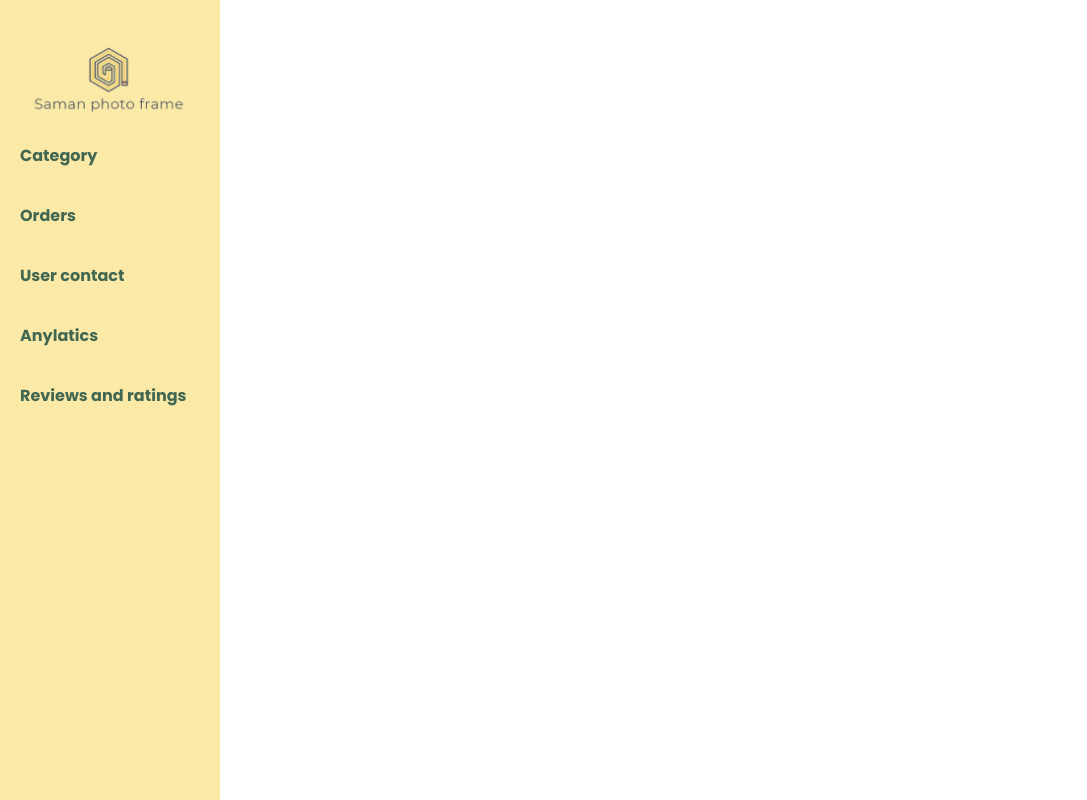
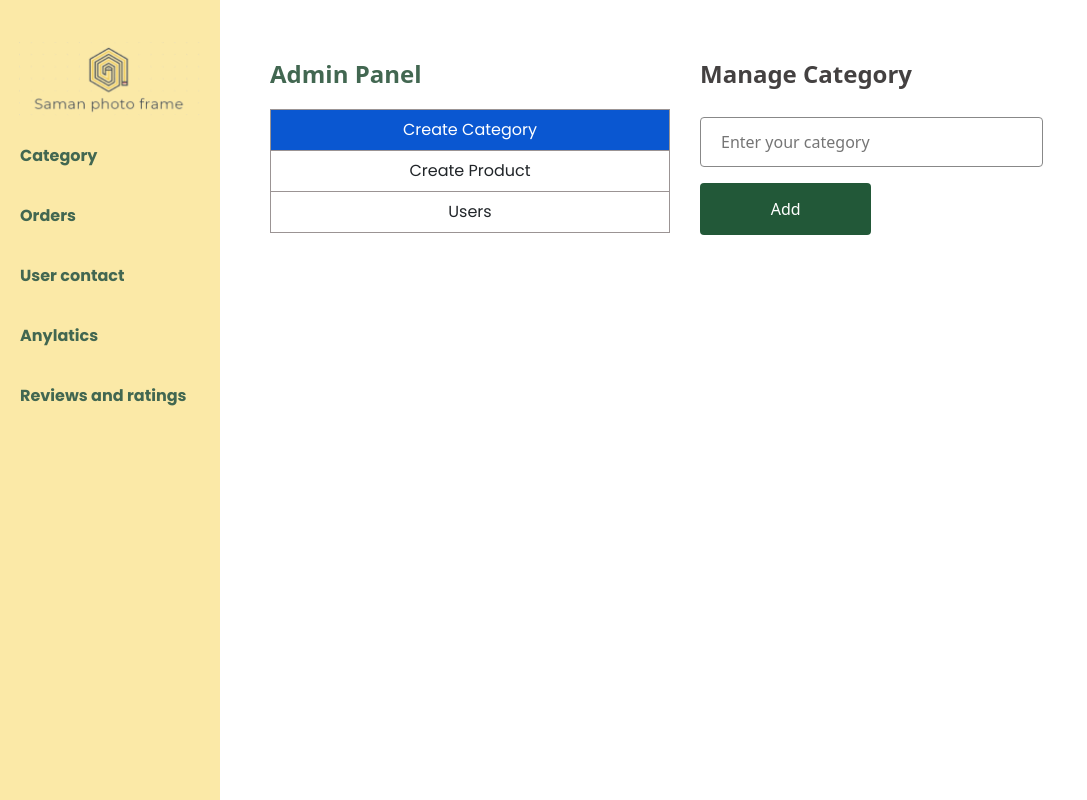
Before and after one commit to maharjanshreya/Photo-frame-website, a React (Create React App) app: page /adminDashboard in a window 1280 px wide. Shown: the whole page, without its empty margins (0-1087 px from the left). Built offline with nearby package versions, Linux system fonts and the light colour scheme.

Commit message:
admin dashboard interface

```diff
--- a/src/Admin/adminnavbar.css
+++ b/src/Admin/admin.css
@@ -70,3 +70,39 @@
     font-family: 'Poppins';
     font-weight: bold;
   }
+  .stack{
+    width: 400px;
+    border-top: 1px solid #9B9494;
+    border-left: 1px solid #9B9494;
+    border-right: 1px solid #9B9494;
+
+  }
+  .category{
+    width: 100%;
+    padding: 12px 20px;
+    margin: 8px 0;
+    display: inline-block;
+    border: 1px solid #888888;
+    border-radius: 4px;
+    box-sizing: border-box;
+  }
+  .admin-panel{
+    margin-right: 30px;
+  }
+  .p-2{
+    padding: 10px 25px;
+    border-bottom: 1px solid #9B9494;
+    font-family: 'Poppins';
+    text-align: center;
+  }
+  .active {
+    background-color: #0A57D1;
+    color: white;
+
+  }
+  .header-text{
+
+    font-weight:bold;
+    margin-bottom:20px;
+    margin-top: 40px;
+  }
--- a/src/Admin/adminDashboard.js
+++ b/src/Admin/adminDashboard.js
@@ -1,20 +1,70 @@
+import React, { useState } from 'react';
 import Navbar from './adminNavbar';
-function Dashboard(){
-    return(
+import Stack from 'react-bootstrap/Stack';
+
+function Dashboard() {
+  const [selectedOption, setSelectedOption] = useState('Create Category');
+  const [activeOption, setActiveOption] = useState('Create Category');
+  return (
     <div style={{ display: 'flex' }}>
       {/* Navbar on the left */}
-        <div >
+      <div>
         <Navbar />
       </div>
       <div style={{ flex: 1 }}>
         {/* Content on the right */}
         <div style={{ marginLeft: '250px', padding: '20px' }}>
-
+          <div className='d-flex'>
+            <div className='admin-panel'>
+              <h4 className="header-text" style={{color: '#426751'}}>Admin Panel</h4>
+              <Stack gap={0} className='stack'>
+                <div
+                  className={`p-2 ${selectedOption === 'Create Category' ? 'active' : ''}`}
+                  onClick={() => {
+                    setSelectedOption('Create Category');
+                    setActiveOption('Create Category');
+                  }}
+                >
+                  Create Category
+                </div>
+                <div
+                  className={`p-2 ${selectedOption === 'Create Product' ? 'active' : ''}`}
+                  onClick={() => {setSelectedOption('Create Product');
+                  setActiveOption('Create Product');
+                  }}
+                >
+                  Create Product
+                </div>
+                <div
+                  className={`p-2 ${selectedOption === 'Users' ? 'active' : ''}`}
+                  onClick={() => {setSelectedOption('Users');
+                  setActiveOption('Create Product');}}
+                >
+                  Users
+                </div>
+              </Stack>
+            </div>
+            <div>
+              {/* Render content based on selected option */}
+              {selectedOption === 'Create Category' && (
+                <div>
+                  <h4 className='header-text' style={{color: '#444141'}}>Manage Category</h4>
+                  <form>
+                    <input type='text' placeholder='Enter your category' className='category'/>
+                    <input type='submit' value="Add" />
+                  </form>
+                </div>
+              )}
+              {selectedOption === 'Create Product' && (
+                <div>Manage Product</div>
+              )}
+              {selectedOption === 'Users' && <div>Manage Users</div>}
             </div>
           </div>
-
-
+        </div>
+      </div>
     </div>
   );
 }
+
 export default Dashboard;
--- a/src/Admin/adminLogin.js
+++ b/src/Admin/adminLogin.js
@@ -19,7 +19,7 @@ function AdminLogin(){
                 <input type="submit" value="Login" />
                 </form>
 
-                <Link to='/'><button>CAncel</button></Link>
+                <Link to='/'><button>Cancel</button></Link>
                 <Link to='/login'><p>Login as user</p></Link>
             </div>
 
--- a/src/Admin/adminNavbar.js
+++ b/src/Admin/adminNavbar.js
@@ -3,7 +3,7 @@ import { Nav } from 'react-bootstrap';
 import { Link } from 'react-router-dom';
 import { useLocation } from 'react-router-dom';
 import Logo from '../Images/Rectangle 1.png';
-import './adminnavbar.css';
+import './admin.css';
 function adminNavbar(){
 
     return(
--- a/src/App.js
+++ b/src/App.js
@@ -1,4 +1,4 @@
-import './App.css';
+//import './App.css';
 import React from 'react';
 import '../node_modules/bootstrap/dist/css/bootstrap.min.css';
 import { BrowserRouter, Route, Routes } from 'react-router-dom';
--- a/src/CSS/style.css
+++ b/src/CSS/style.css
@@ -27,7 +27,7 @@
   font-size: 26.94px;
 }
 
-input[type=text], select {
+.input-text input[type="text"] {
   width: 50%;
   padding: 12px 20px;
   margin: 8px 0;
--- a/src/LoginRegister/Login.js
+++ b/src/LoginRegister/Login.js
@@ -65,7 +65,7 @@ function Login(){
             <div className="right-column">
                 <p className='text'>Login and <br/>Design your frames with</p>
                 <img src={Logo} alt="logout" className=""  />
-                <form method='POST'>
+                <form method='POST' className='input-text'>
                 <input type="text" id="username" name="username" placeholder="Username" value={email} onChange={(e)=> setEmail(e.target.value)}/><br/>
                 <input type="text" id="password" name="password" placeholder="Password" value={password} onChange={(e)=> setPassword(e.target.value)}/><br/>
                 <input type="submit" value="Login" onClick={loginUser}/>
```
Lines whose indentation alone changed are shown as unchanged.
